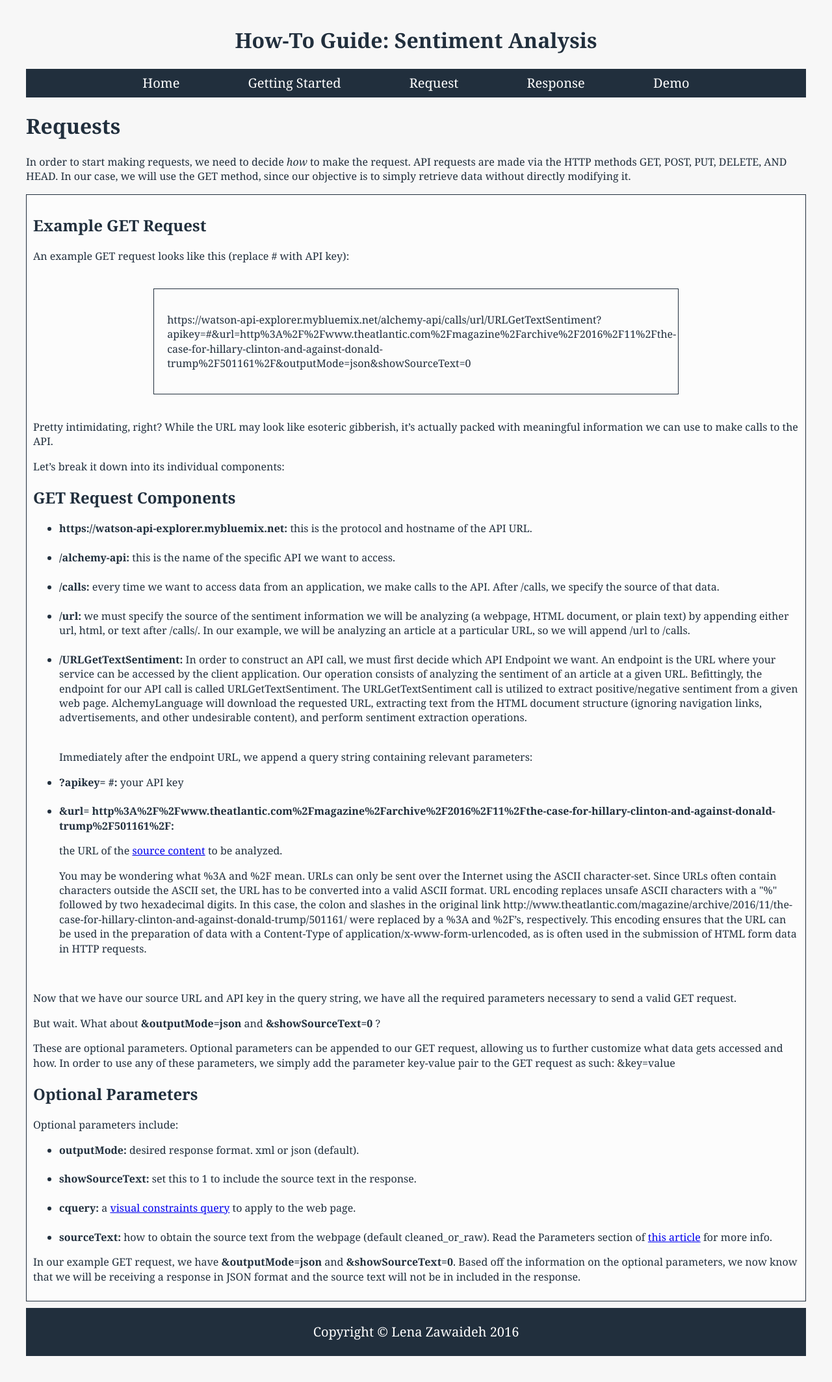
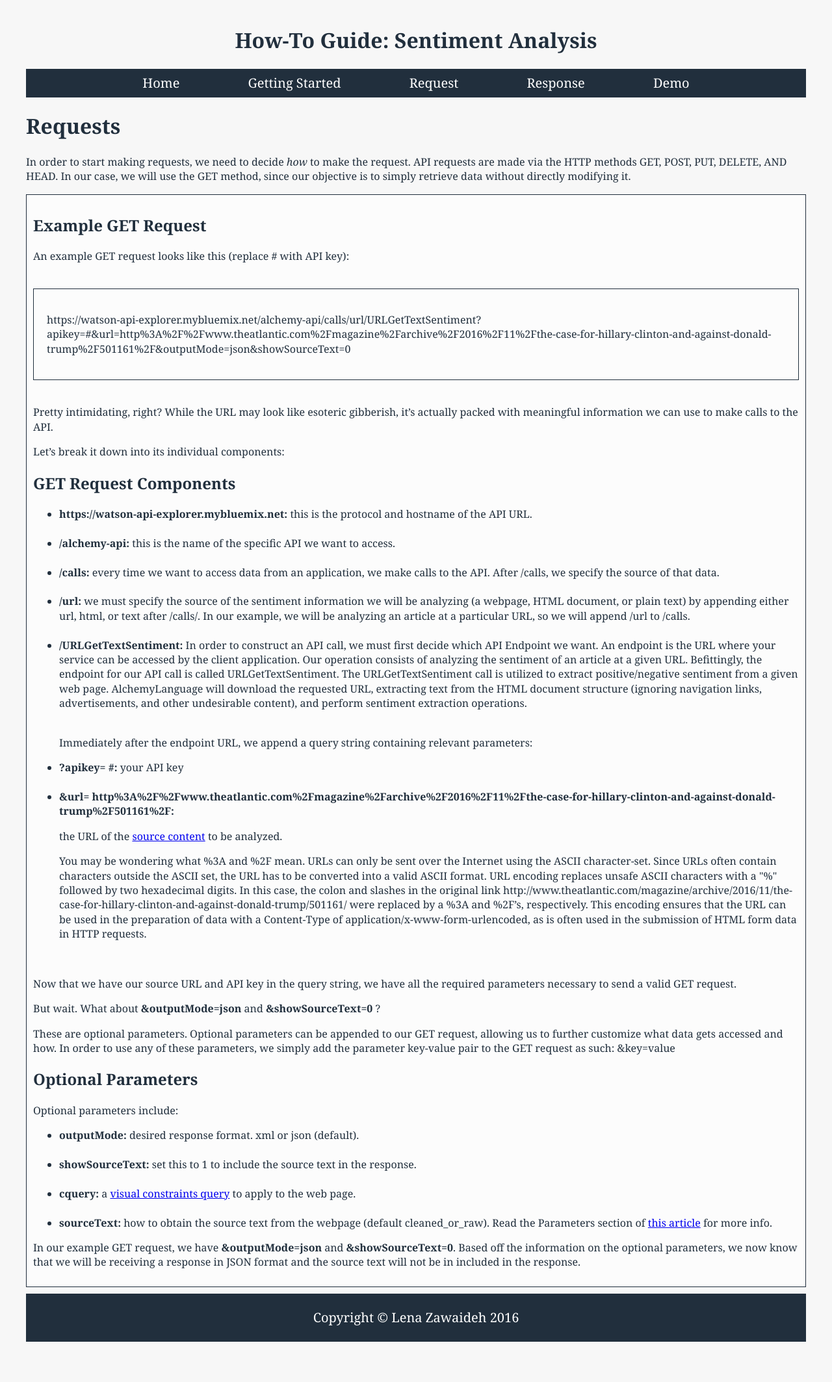
Before and after one commit to lenaz/How-To-Guide, a Jekyll site: the page built from request.html, in a window 1280 px wide. Shown: the whole page at 65% size. Built offline with Jekyll 4.4.1, drawn with Linux system fonts in a browser that asks for light colours; Markdown is read by kramdown in place of the engine named in the settings; after the commit the page ends 2105 px from its top, so only the background shows below that.

Commit message:
Update common.css

```diff
--- a/css/common.css
+++ b/css/common.css
@@ -75,6 +75,7 @@ body {
     border: 1.5px solid #212F3D;
     margin: 0 auto;
     padding: 10px;
+    max-width: 100%;
     background-color: #FCFCFC;
 }
 
@@ -82,7 +83,7 @@ body {
     margin: 0 auto;
     padding: 20px;
     display: block;
-    width: 65%;
+    max-width: 100%;
     background-color: #FCFCFC;
     border: solid .5px #212F3D;
 }
@@ -90,6 +91,7 @@ body {
 .get-started-img {
     height: auto;
     width: 75%;
+    max-width: 100%;
     display: block;
     margin: 0 auto;
 }
@@ -97,6 +99,7 @@ body {
 .json-body-img {
     height: auto;
     width: 80%;
+    max-width: 100%;
     display: block;
     margin: 0 auto;
 }
@@ -104,6 +107,7 @@ body {
 .demo-image {
     height: auto;
     width: 65%;
+    max-width: 100%;
     display: block;
     margin: 0 auto;
 }
```
